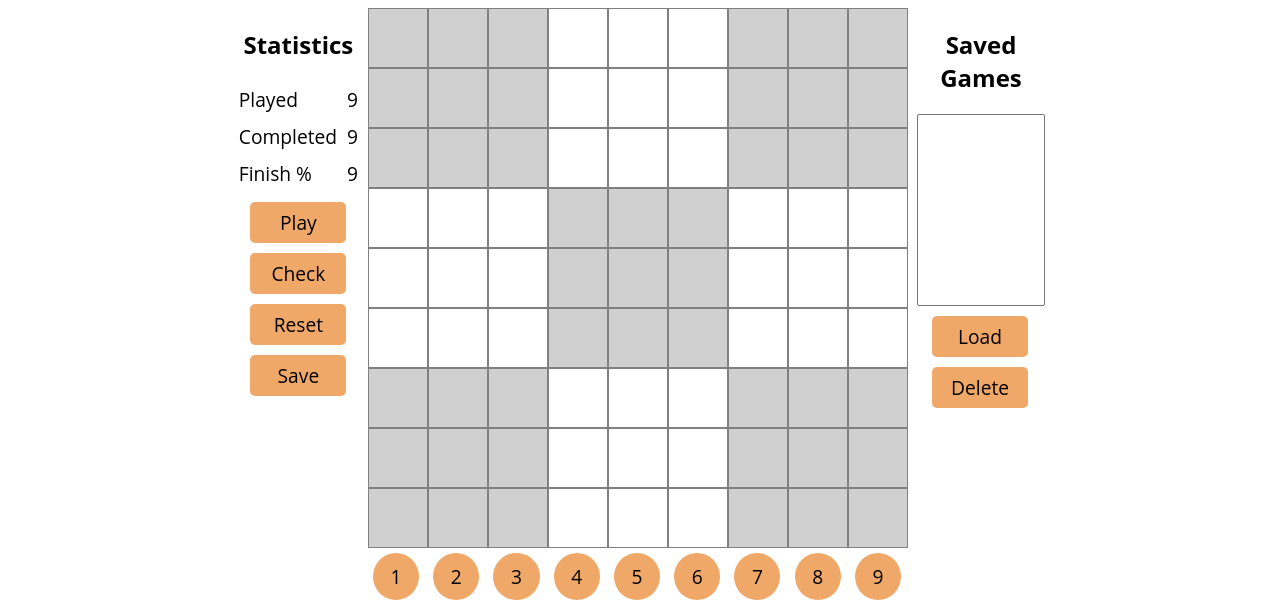
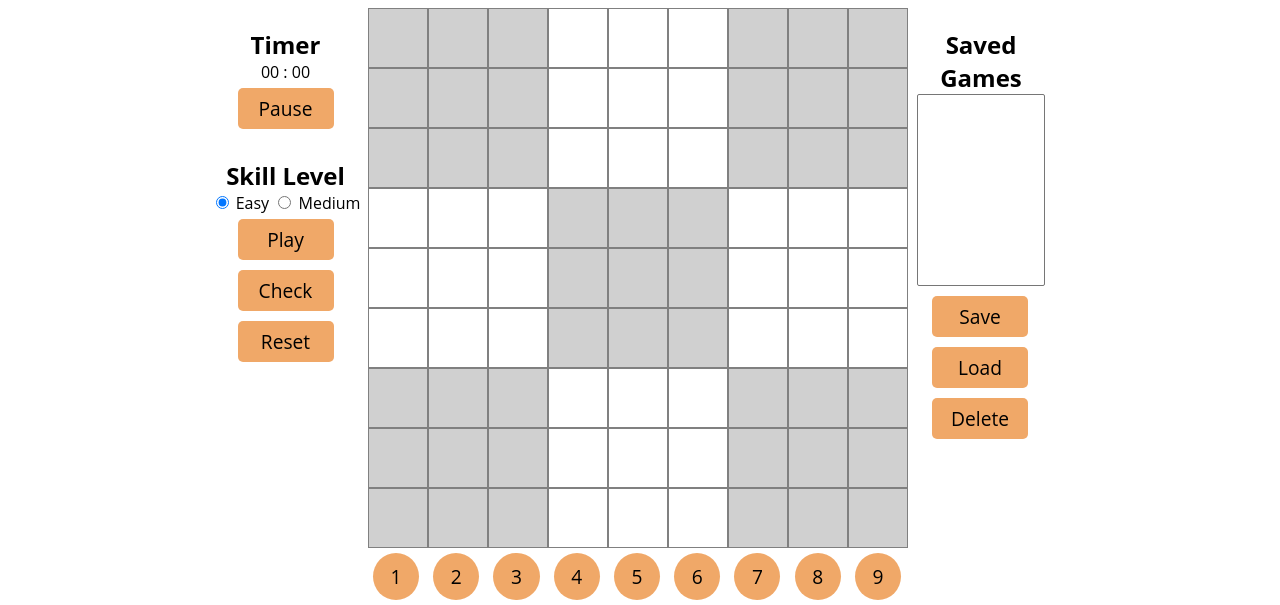
Before and after one commit to ScratchyPDX/sudoku, a website built with Vite: page src/index.html in a window 1280 px wide. Shown: the part 139-744 px from the top of the page. Built offline with nearby package versions, Linux system fonts and the light colour scheme.

Commit message:
Add timer and skill level controls

```diff
--- a/src/index.html
+++ b/src/index.html
@@ -22,28 +22,22 @@
       <div id="alert-list"></div>
       <div id="main-game">
         <section class="left-side" id="left-side">
-          <div>
-            <h1>Statistics</h1>
-            <table>
-            <tr class="row" id="games-played">
-              <td>Played</td>
-              <td>9</td>
-            </tr>
-            <tr class="row" id="games-completed">
-              <td>Completed</td>
-              <td>9</td>
-            </tr>
-            <tr class="row" id="games-finish-percentage">
-              <td>Finish %</td>
-              <td>9</td>
-            </tr>
-          </table>
+          <div id="game-timer">
+            <h2>Timer</h2>
+            <label id="minutes">00</label>
+            <label id="colon">:</label>
+            <label id="seconds">00</label>
+            <button type="button" id="pause-button" class="pause-button">Pause</button>
           </div>
           <div id="left-controls">
+            <h2>Skill Level</h2>
+            <input type="radio" id="easy" name="fav_language" value="easy" checked>
+            <label for="easy">Easy</label>
+            <input type="radio" id="medium" name="fav_language" value="medium">
+            <label for="medium">Medium</label>
             <button type="button" id="play-button" class="play-button">Play</button>
             <button type="button" id="check-button" class="check-button">Check</button>
             <button type="button" id="reset-button" class="reset-button">Reset</button>
-            <button type="button" id="save-button" class="save-button">Save</button>
           </div>
         </section>
         <section class="puzzle" id="puzzle-central">
@@ -65,6 +59,7 @@
             </select>
           </div>
           <div id="right-controls">
+            <button type="button" id="save-button" class="save-button">Save</button>
             <button type="button" id="load-button" class="load-button">Load</button>
             <button type="button" id="delete-button" class="delete-button">Delete</button>
           </div>
--- a/src/styles/medium.css
+++ b/src/styles/medium.css
@@ -79,6 +79,10 @@ header {
   margin: 5px auto;
 }
 
+h1, h2 {
+  margin-bottom: 0;
+}
+
 header {
   font-size: var(--large-font);
 }
@@ -90,14 +94,13 @@ header {
   margin-right: 5px;
 }
 
-.left-side h1 {
+#game-timer {
   text-align: center;
 }
 
 #left-controls {
   margin: 5px auto;
-  display: flex;
-  flex-direction: column;
+  text-align: center;
 }
 
 #main-game {
@@ -209,9 +212,3 @@ select {
 .square-is-correct {
   background-color: lightgreen;
 }
-
-table {
-  /* width: 90%; */
-  font-size: var(--large-font);
-  margin: auto;
-}
```
